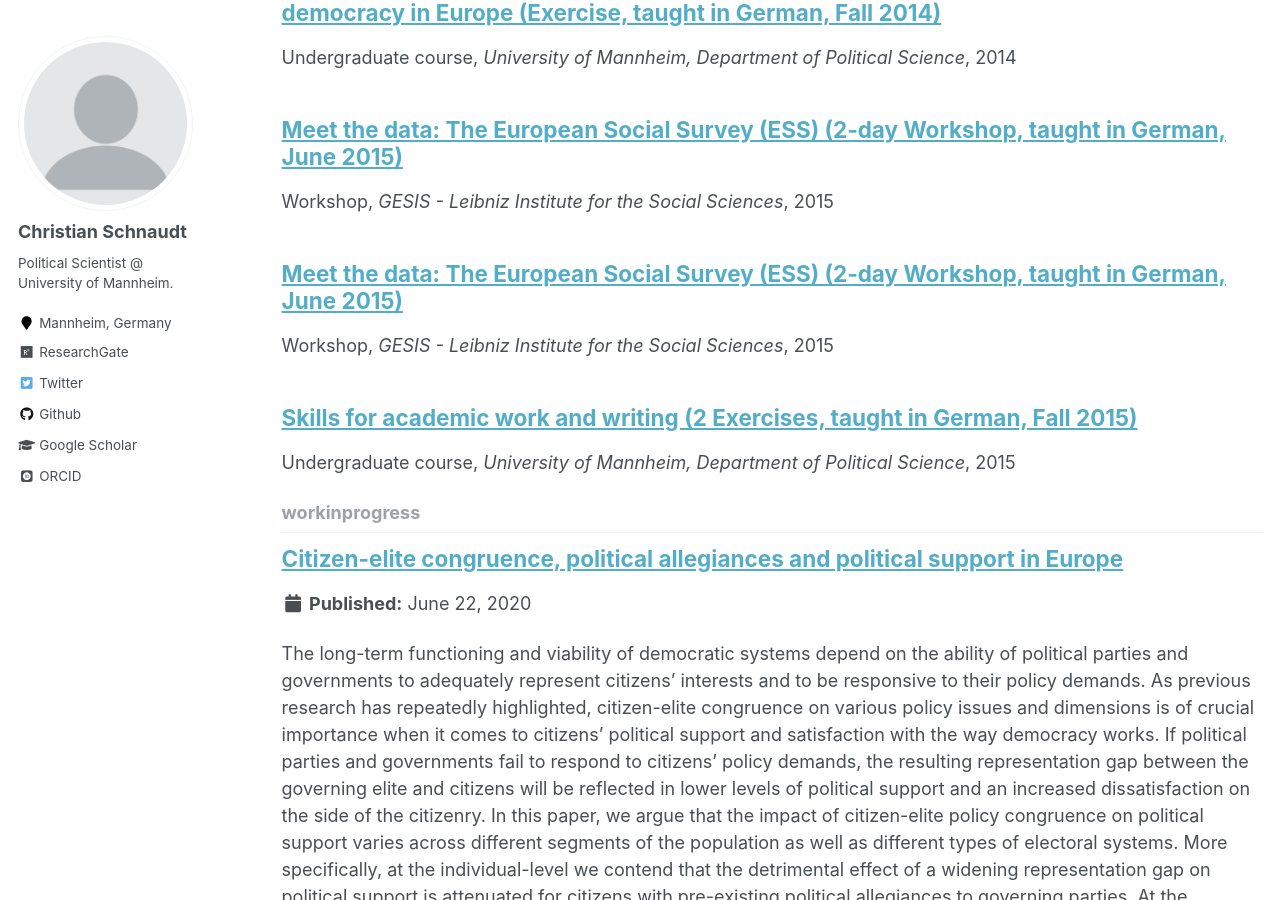
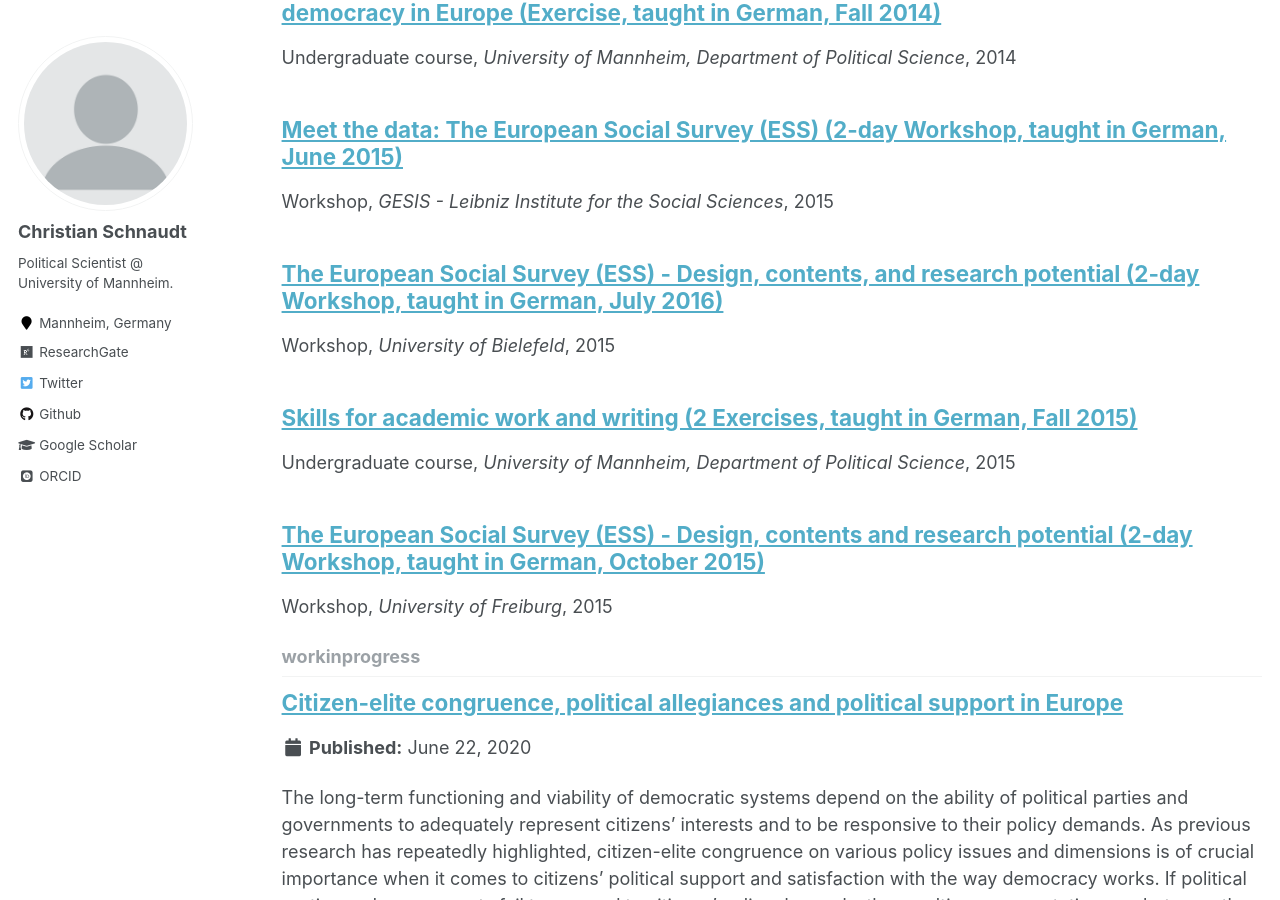
Before and after one commit to cschnaudt/cschnaudt.github.io, a Jekyll site: the page built from _pages/collection-archive.html, in a window 1280 px wide and 900 px high, scrolled down 10768 px. Built offline with Jekyll 4.4.1, drawn with Linux system fonts in a browser that asks for light colours; some web fonts are replaced.

Commit message:
teaching updates

```diff
--- /dev/null
+++ b/_teaching/2015-October-ESS-workshop.md
@@ -0,0 +1,9 @@
+---
+title: "The European Social Survey (ESS) - Design, contents and research potential (2-day Workshop, taught in German, October 2015)"
+collection: teaching
+type: "Workshop"
+permalink: /teaching/2015-October-ESS-workshop
+venue: "University of Freiburg"
+date: 2015-10-07
+location: "Freiburg, Germany"
+---
--- a/_teaching/2015-fall-ESS-workshop2.md
+++ /dev/null
@@ -1,9 +0,0 @@
----
-title: "Meet the data: The European Social Survey (ESS) (2-day Workshop, taught in German, June 2015)"
-collection: teaching
-type: "Workshop"
-permalink: /teaching/2015-ESS-workshop
-venue: "GESIS - Leibniz Institute for the Social Sciences"
-date: 2015-06-11
-location: "Cologne, Germany"
----
--- /dev/null
+++ b/_teaching/2016-spring-ESS-workshop.md
@@ -0,0 +1,9 @@
+---
+title: "The European Social Survey (ESS) - Design, contents, and research potential (2-day Workshop, taught in German, July 2016)"
+collection: teaching
+type: "Workshop"
+permalink: /teaching/2016-July-ESS-workshop
+venue: "University of Bielefeld"
+date: 2015-07-25
+location: "Bielefeld, Germany"
+---
```
Also changed, not shown: _teaching/2015-June-ESS-workshop.md (renamed from _teaching/2015-fall-ESS-workshop1.md, +1 -1 lines).
